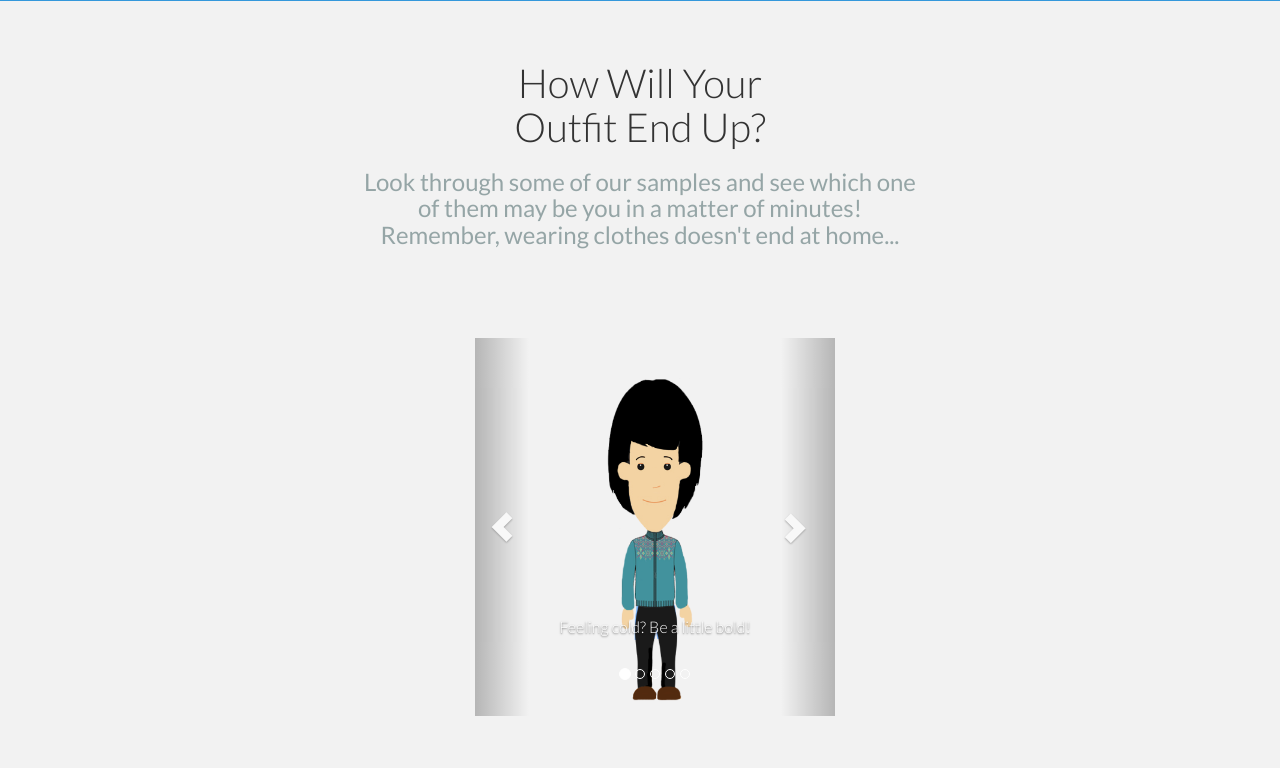
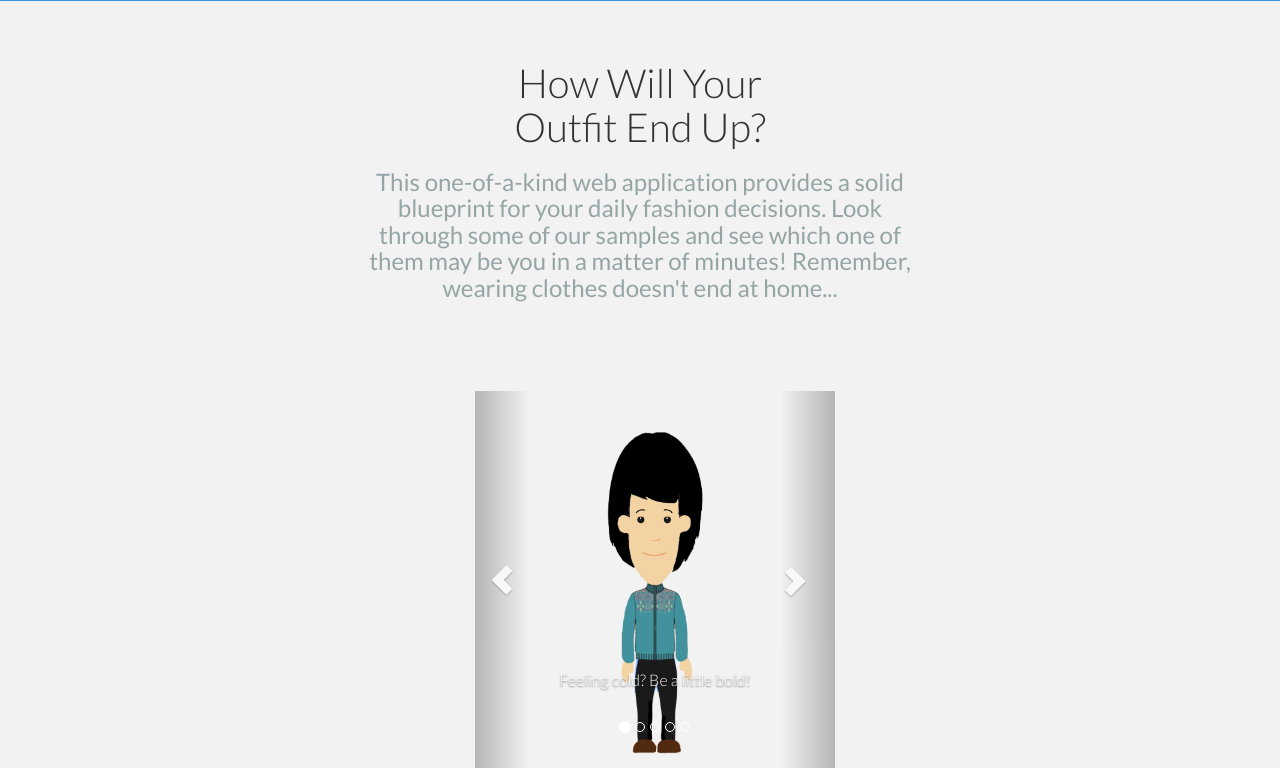
Before and after one commit to HTHSBlueprint/FashionBlueprint, a CodeIgniter app: page / in a window 1280 px wide. Shown: the part 629-1397 px from the top of the page. Run offline with CodeIgniter, Linux system fonts and the light colour scheme; some libraries are stand-ins or nearby versions.

Commit message:
description of app name mentioned in home page

```diff
--- a/application/views/home.php
+++ b/application/views/home.php
@@ -67,7 +67,7 @@
     <div class="row mt centered">
         <div class="col-lg-6 col-lg-offset-3">
             <h1>How Will Your<br/>Outfit End Up?</h1>
-            <h3>Look through some of our samples and see which one of them may be you in a matter of minutes!
+            <h3>This one-of-a-kind web application provides a solid blueprint for your daily fashion decisions. Look through some of our samples and see which one of them may be you in a matter of minutes!
             Remember, wearing clothes doesn't end at home...</h3>
         </div>
     </div><!-- /row -->
```
